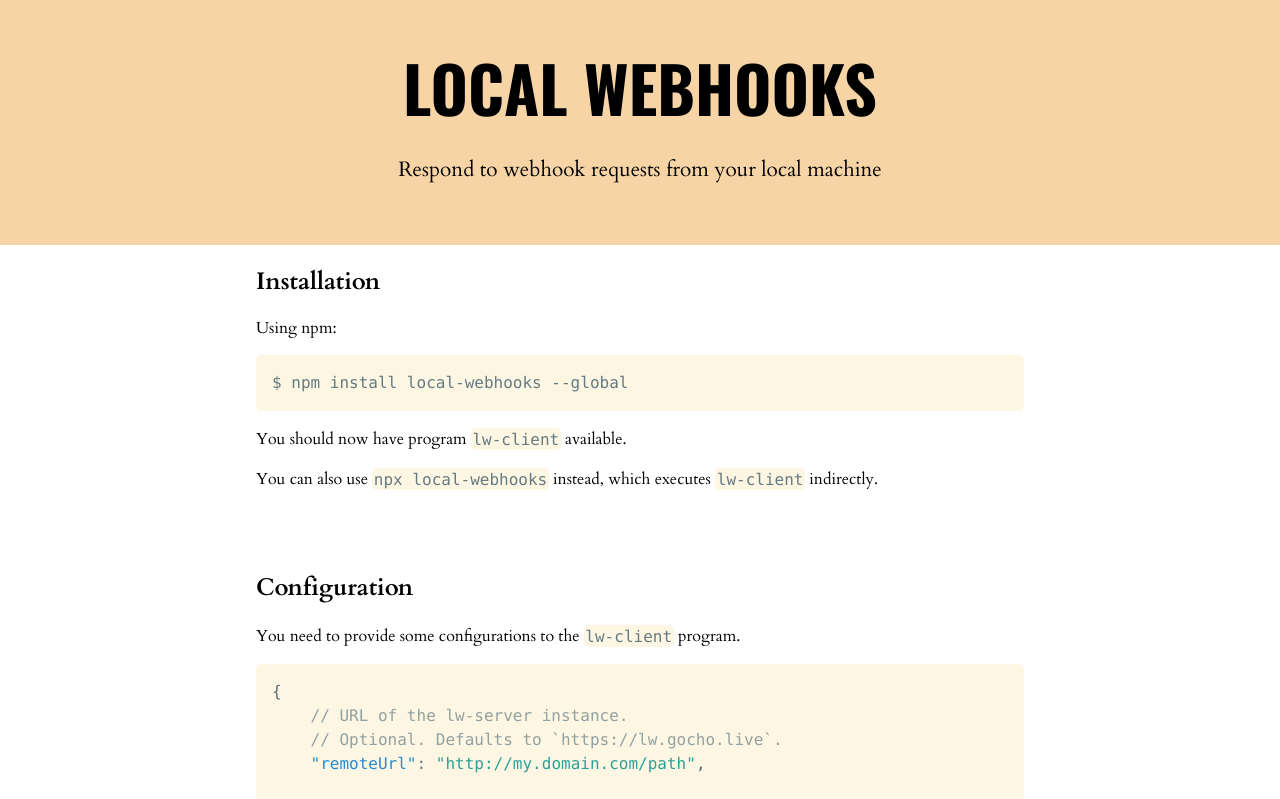
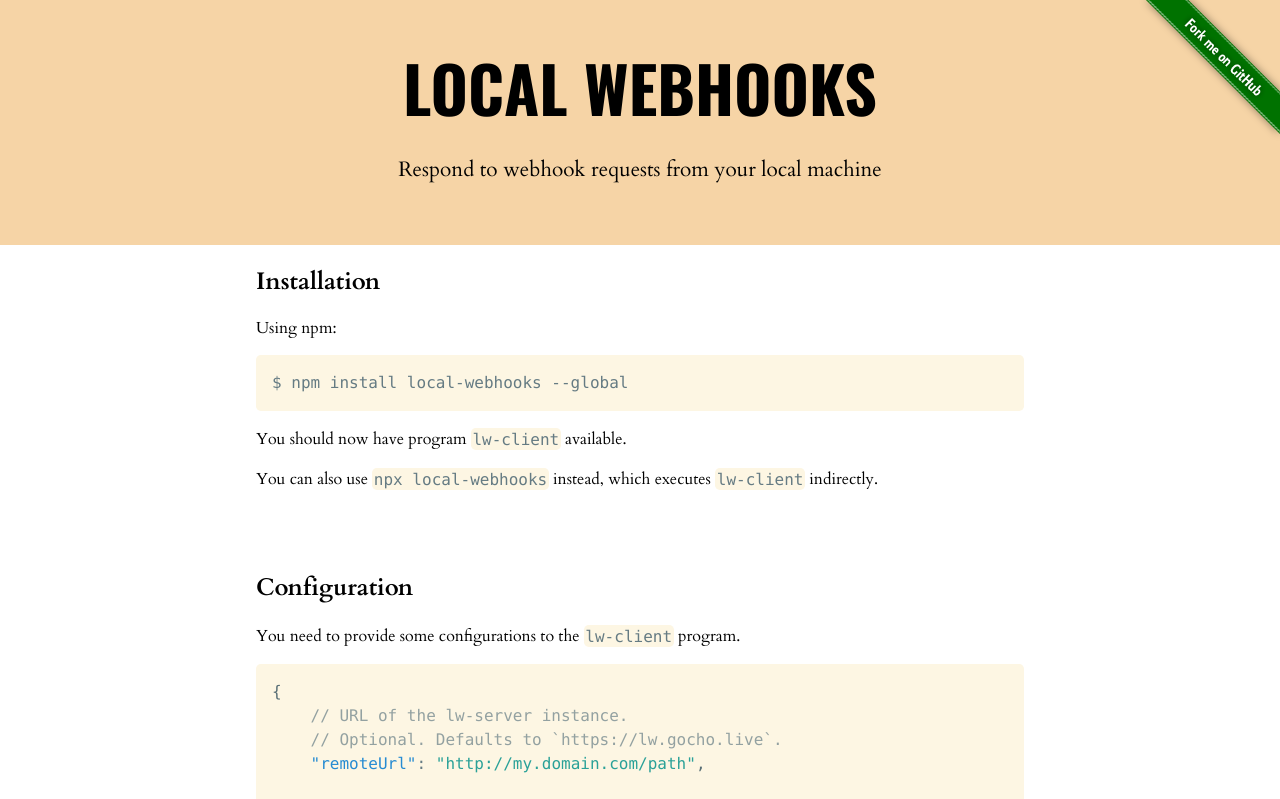
Before and after one commit to GochoMugo/local-webhooks, a website: page www/index.html in a window 1280 px wide. Shown: the top 799 px of the page. Drawn offline with nearby package versions, Linux system fonts and the light colour scheme; no server answers.

Commit message:
feat(www): add 'fork me on github' banner

```diff
--- a/src/cli/server.js
+++ b/src/cli/server.js
@@ -8,6 +8,7 @@
 
 // Constants.
 const paths = {
+    assets: path.resolve(__dirname, "../../www/assets"),
     homepage: path.resolve(__dirname, "../../www/index.html"),
 };
 const pkg = require("../../package.json");
@@ -118,6 +119,9 @@
     return res.sendFile(paths.homepage);
 });
 
+// Assets
+app.use("/assets", express.static(paths.assets));
+
 async function main() {
     // Init database.
     try {
--- a/www/index.html
+++ b/www/index.html
@@ -152,6 +152,14 @@
             <p id="count"></p>
         </section>
 
+        <a href="https://github.com/GochoMugo/local-webhooks">
+            <img
+                alt="Fork me on GitHub"
+                src="../assets/fork_me_on_github.png"
+                style="position: absolute; right: 0; top: 0"
+            />
+        </a>
+
         <section class="demo">
             <div id="demo-browser">
                 <div class="demo-frame">
```
Also changed, not shown: www/assets/fork_me_on_github.png (added).
